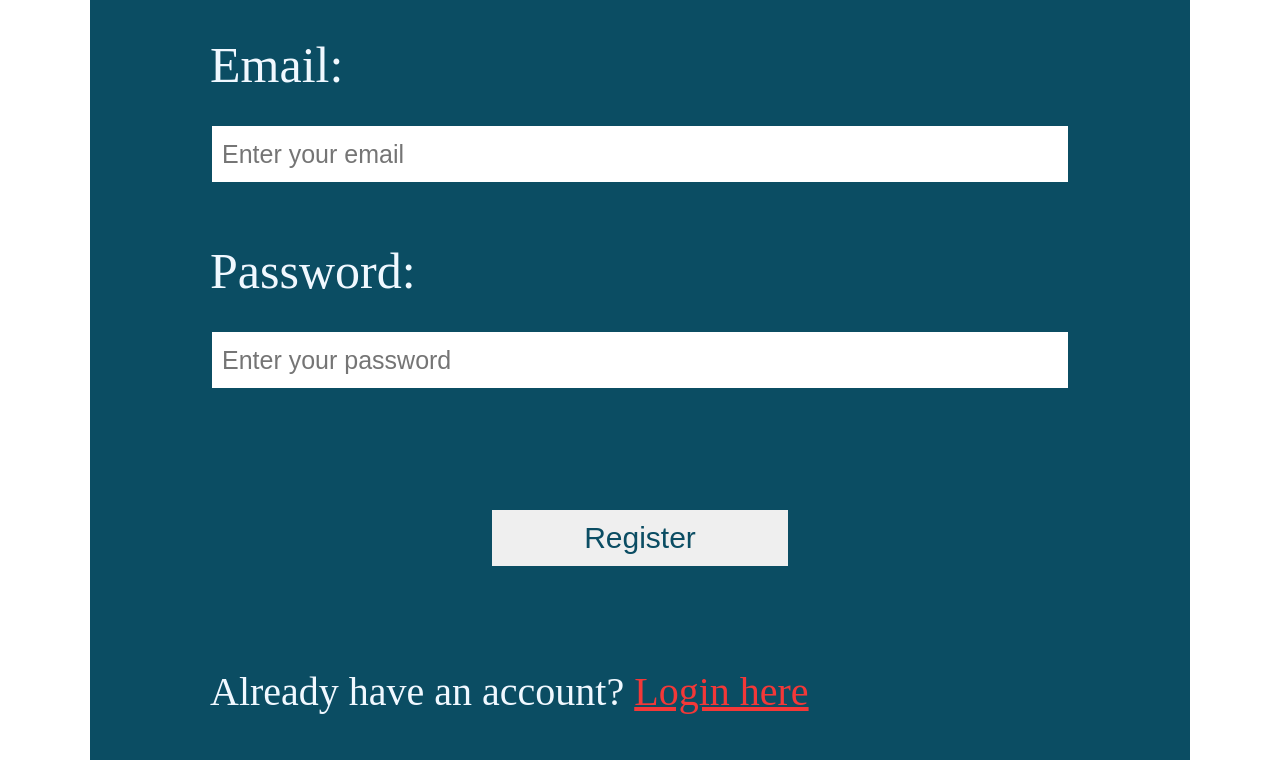
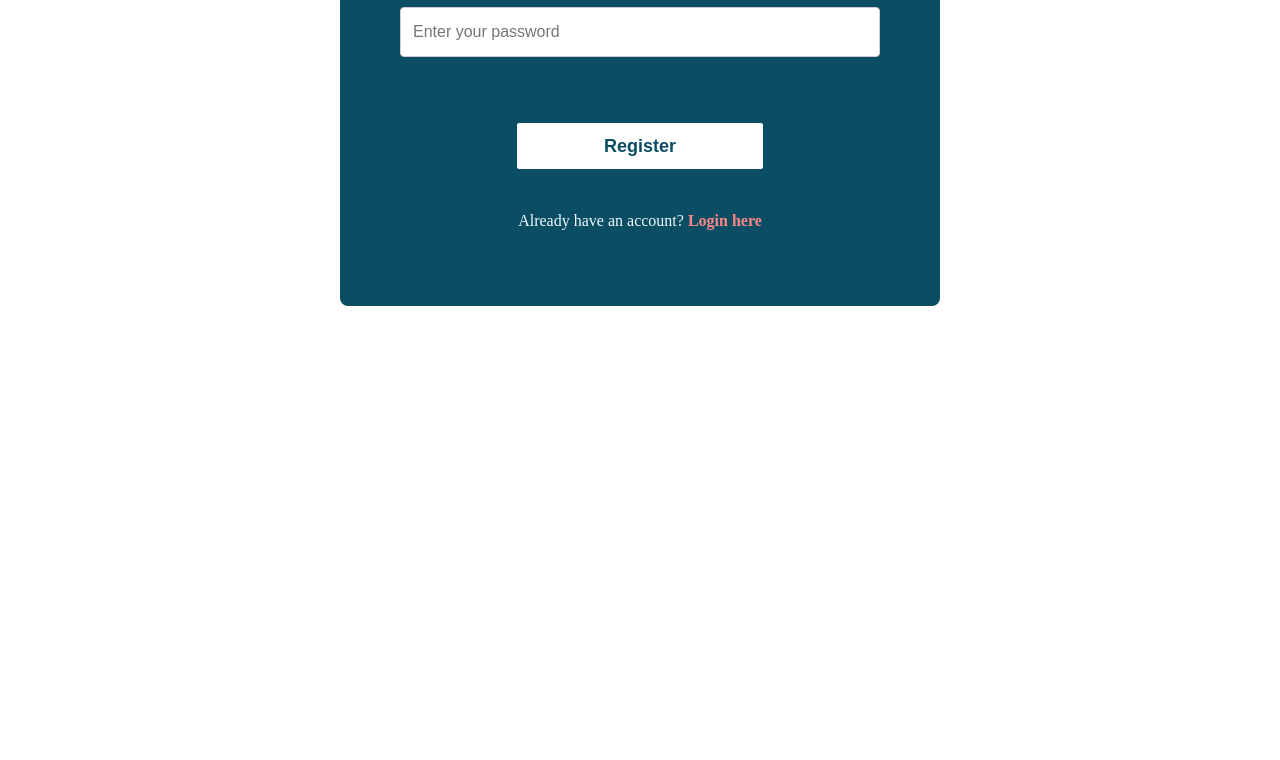
Before and after one commit to BinalPatel29/mongoDB, a website: page frontend/register.html in a window 1280 px wide. Shown: the part 365-1125 px from the top of the page. After the commit the page ends 800 px from the top, so only its background shows below. Drawn offline with Linux system fonts and the light colour scheme.

```diff
--- a/css/style.css
+++ b/css/style.css
@@ -1,72 +1,99 @@
-.register {
+* {
+    box-sizing: border-box;
+}
+
+.login, .register {
     background-color: rgb(11, 77, 99);
-    color: aliceblue;
+    color: rgb(240, 248, 255);
     text-align: left;
-    padding: 120px;
-    margin: 90px auto;
-    max-width: 1100px;
-    box-sizing: border-box;
-    font-size: 50px;
+    padding: 60px;
+    margin: 60px auto;
+    max-width: 600px;
+    border-radius: 8px;
+    font-size: 30px;
 }
 
 h1 {
     text-align: center;
-    padding: 20px;
-    font-size: 80px;
-    margin: 0;
+    padding-top: 10px;
+    font-size: 36px;
+    margin-bottom: -20px;
 }
 
-#errorMessage{
-    color: #ff6b6b;
-    font-size: 30px;
-    margin-top: 20px;
+#errorMessage, .inline-error {
+    color: rgb(255, 107, 107);
+    font-size: 16px;
+    margin-top: 15px;
     display: none;
 }
 
-#successMessage{
-    color: #51cf66;
-    font-size: 30px;
-    margin-top: 20px;
+#successMessage {
+    color: rgb(81, 207, 102);
+    font-size: 16px;
+    margin-top: 15px;
     display: none;
 }
 
 #input-field {
-    padding-top: 60px;
+    padding-top: 20px;
+}
+
+#input-field label {
+    font-size: 18px;
+    font-weight: bold;
+    display: inline-block;
+    margin-top: 15px;
 }
 
 input[type="text"], input[type="email"], input[type="password"] {
     width: 100%;
-    height: 60px;
-    padding: 10px;
-    margin-top: 30px;
-    box-sizing: border-box;
-    border: 2px solid rgb(11, 77, 99);
-    text-align: left;
+    height: 50px;
+    padding: 12px;
+    margin-top: 8px;
+    border-width: 1px;
+    border-style: solid;
+    border-color:rgb(204, 204, 204) ;
+    border-radius: 4px;
+    font-size: 16px;
+    background-color: rgb(255, 255, 255);
     color: rgb(11, 77, 99);
-    font-size: 25px;
 }
 
 input[type="submit"] {
-    text-align: center;
-    margin-top: 60px;
     display: block;
-    margin-left: auto;
-    margin-right: auto;
+    width: 100%;
+    max-width: 250px;
+    height: 50px;
+    margin: 30px auto 0;
+    background-color: rgb(255, 255, 255);
+    color: rgb(11, 77, 99);
     border: 2px solid rgb(11, 77, 99);
-    height: 60px;
-    width: 300px;
-    font-size: 30px;
-    color: rgb(11, 77, 99);
+    border-radius: 4px;
+    font-size: 18px;
+    font-weight: bold;
     cursor: pointer;
+    transition: all 0.2s ease;
+}
+
+input[type="submit"]:hover {
+    background-color: rgb(9, 60, 77);
+    color: rgb(255, 255, 255);
+    border-color: rgb(255, 255, 255);
 }
 
 p {
-    font-size: 40px;
-    padding-top: 60px;
+    font-size: 16px;
+    padding-top: 25px;
+    text-align: center;
 }
 
 a {
-    font-size: 40px;
-    color: rgb(243, 56, 56);
+    font-size: 16px;
+    color: rgb(255, 135, 135);
+    text-decoration: none;
+    font-weight: bold;
+}
+
+a:hover {
     text-decoration: underline;
 }
--- a/js/api.js
+++ b/js/api.js
@@ -1,5 +1,5 @@
 export async function apiFetch(endpoint, options = {}) {
-    const baseUrl = "http://localhost:3000/api";
+    const baseUrl = "http://localhost:3000";
     const token = localStorage.getItem("token");
 
     const headers = {
```
Also changed, not shown: frontend/index.html (+71 -0 lines).
